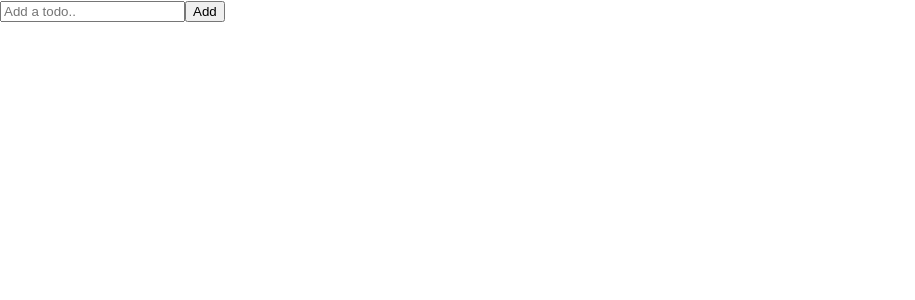
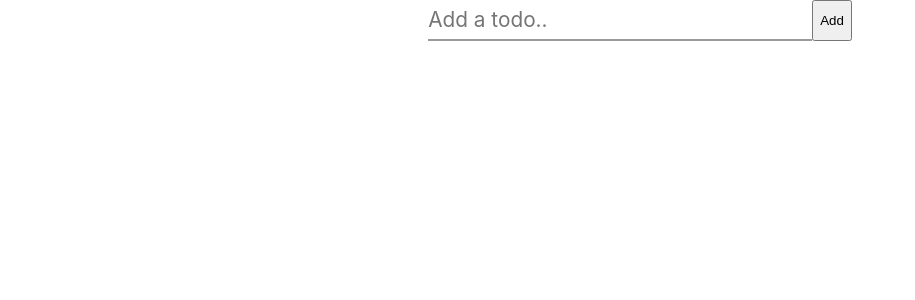
Before and after one commit to PhienNguyenHoang/Todo-Application-Mindx, a React (Create React App) app: page / in a window 1280 px wide. Shown: the top 300 px of the page, without its empty margins (0-915 px from the left). Built offline with nearby package versions, Linux system fonts and the light colour scheme.

Commit message:
css for input

```diff
--- a/src/App.js
+++ b/src/App.js
@@ -1,39 +1,52 @@
-import React, { useState } from 'react';
+import React, { useState } from "react";
 
-import './App.scss';
+import "./App.scss";
 
-import Todolist2 from './components/Todolist2';
+import Todolist2 from "./components/Todolist2";
 
 function App() {
   const [todos, setTodos] = useState([]);
   const [inputValue, setInputValue] = useState("");
   const keyPress = (e) => {
-    if(e.keyCode == 13){
+    if (e.keyCode === 13) {
       onAddItem();
     }
-  }
+  };
   const onChange = (e) => {
     setInputValue(e.target.value);
-  }
+  };
   const onAddItem = () => {
-    setTodos([...todos,inputValue]);
-    setInputValue("");
-  }
+    if (inputValue) {
+      setTodos([...todos, inputValue]);
+      setInputValue("");
+    }
+  };
   const removeItem = (itemIndex) => {
-    const filterTodos = todos.filter(function(_, index) {
+    const filterTodos = todos.filter(function (_, index) {
       return index !== itemIndex;
     });
     setTodos(filterTodos);
-    }
+  };
   return (
-    <div>
-      <img></img>
-      <input value={inputValue} onChange={onChange} placeholder = "Add a todo.." onKeyPress={keyPress}/>
-      <button onClick={onAddItem}>Add</button>
-      <Todolist2 todos={todos} removeItem = {removeItem} />
+    <div className="container">
+      <div className="flex">
+        <div className="field">
+          <input
+            size="10"
+            value={inputValue}
+            onChange={onChange}
+            placeholder="Add a todo.."
+            onKeyPress={keyPress}
+            className="form__field"
+            name="name"
+            id="name"
+            required
+          />
+        </div>
+        <button onClick={onAddItem}>Add</button>
+      </div>
+      <Todolist2 todos={todos} removeItem={removeItem} />
     </div>
-
-
   );
 }
 
--- a/src/App.scss
+++ b/src/App.scss
@@ -23,3 +23,45 @@
 Body h2{
   text-align: center;
 }
+.flex{
+    display: flex;
+    justify-content: center;
+  }
+.field{
+  width: 30%;
+}
+$primary: #11998e;
+$secondary: #38ef7d;
+$white: #fff;
+$gray: #9b9b9b;
+
+.form__field {
+  font-family: inherit;
+  width: 100%;
+  border: 0;
+  border-bottom: 2px solid $gray;
+  outline: 0;
+  font-size: 1.3rem;
+  color: black;
+  padding: 7px 0;
+  background: transparent;
+  transition: border-color 0.2s;
+
+}
+
+.form__field:focus {
+
+  padding-bottom: 6px;
+  font-weight: 700;
+  border-width: 3px;
+  border-image: linear-gradient(to right, $primary,$secondary);
+  border-image-slice: 1;
+}
+/* reset input */
+.form__field{
+  &:required,&:invalid { box-shadow:none; }
+}
+/* demo */
+.container{
+  text-align: center;
+}
```
